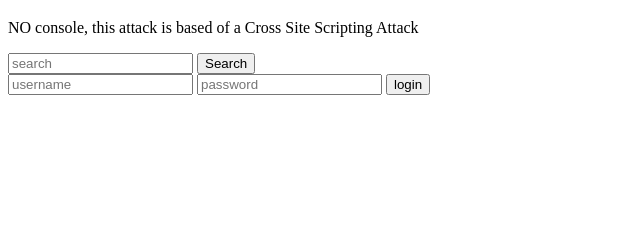
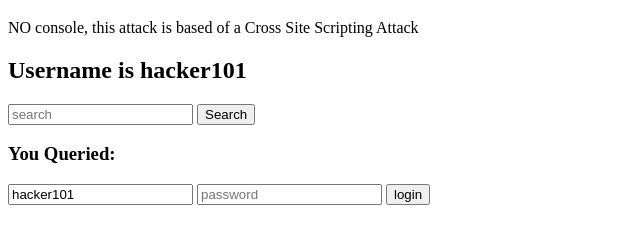
Before and after one commit to fazelastblood/practice, a plain HTML site: page index.html in a window 1280 px wide. Shown: the part 61-304 px from the top of the page, without its empty margins (0-640 px from the left). Drawn offline with Linux system fonts and the light colour scheme.

Commit message:
Update index.html

```diff
--- a/index.html
+++ b/index.html
@@ -8,11 +8,13 @@
 <body>
     <h1>Hacking test 1</h1>
     <p>NO console, this attack is based of a Cross Site Scripting Attack</p>
+    <h2>Username is hacker101</h2>
     <form class="search-form" autocomplete="off">
         <input class="search-input" id="query-input" type="text" name="query" placeholder="search"/>
         <button class="search-button" type="submit" role="button">Search</button>
     </form>
-        <input type="username" id="username" placeholder="username">
+    <h3 class="search-query">You Queried: <span id="query-output" class="query"></span></h3>
+        <input type="username" id="username" placeholder="username" value="hacker101">
         <input type="password" id="password" placeholder="password">
         <button type="submit" onclick="getInfo()">login</button>
     <script src="script.js"></script>
```
